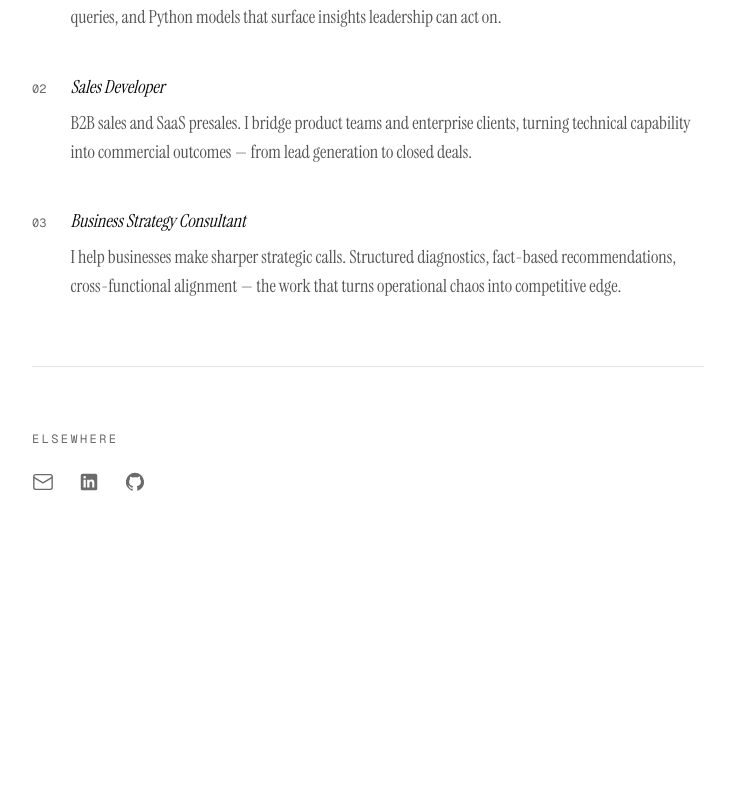
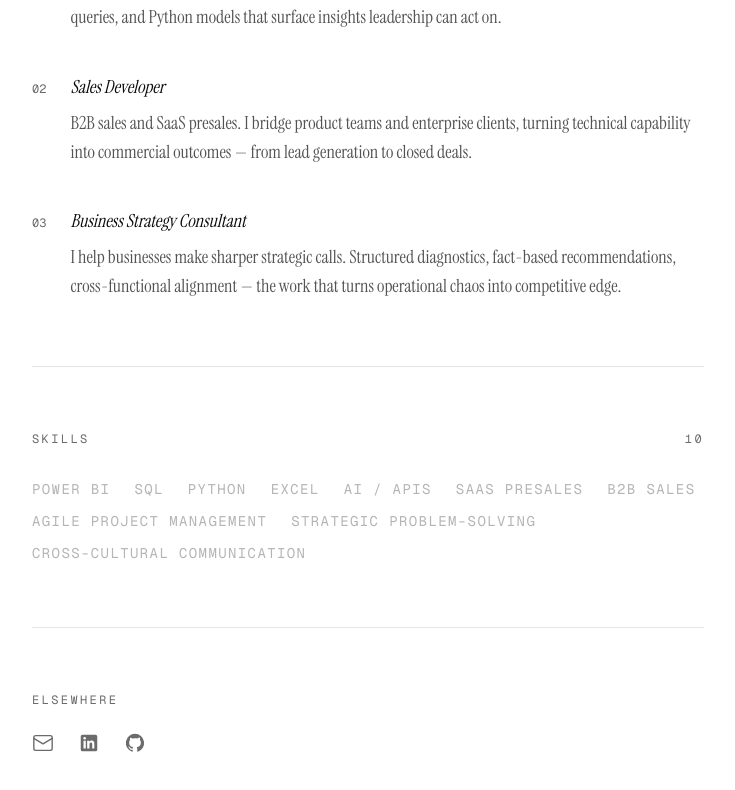
Before and after one commit to christianaquise-os/my-portfolio, a Next.js app: page / in a window 1280 px wide. Shown: the part 944-1734 px from the top of the page, without its empty margins (272-1007 px from the left). Before the commit the page ends 1565 px from the top, so only its background shows below. Built offline with nearby package versions, Linux system fonts and the light colour scheme.

Commit message:
Add Skills section with hover-to-bold interaction

```diff
--- a/app/page.tsx
+++ b/app/page.tsx
@@ -33,6 +33,19 @@ const translations = {
           "I help businesses make sharper strategic calls. Structured diagnostics, fact-based recommendations, cross-functional alignment — the work that turns operational chaos into competitive edge.",
       },
     ],
+    skillsHeader: "Skills",
+    skills: [
+      "Power BI",
+      "SQL",
+      "Python",
+      "Excel",
+      "AI / APIs",
+      "SaaS Presales",
+      "B2B Sales",
+      "Agile Project Management",
+      "Strategic Problem-Solving",
+      "Cross-Cultural Communication",
+    ],
     contactHeader: "Elsewhere",
     emailLabel: "Email",
     linkedinLabel: "LinkedIn",
@@ -67,6 +80,19 @@ const translations = {
         description:
           "Ayudo a las empresas a tomar decisiones estratégicas más afiladas. Diagnósticos estructurados, recomendaciones basadas en hechos, alineación interfuncional — el trabajo que convierte el caos operativo en ventaja competitiva.",
       },
+    ],
+    skillsHeader: "Habilidades",
+    skills: [
+      "Power BI",
+      "SQL",
+      "Python",
+      "Excel",
+      "AI / APIs",
+      "Preventa SaaS",
+      "Ventas B2B",
+      "Gestión Ágil de Proyectos",
+      "Resolución Estratégica",
+      "Comunicación Intercultural",
     ],
     contactHeader: "También en",
     emailLabel: "Correo",
@@ -159,7 +185,7 @@ export default function Home() {
           {t.description}
         </p>
 
-        {/* Quote — subtle, inline pull-quote style */}
+        {/* Quote */}
         <figure
           className="reveal mt-10 border-l border-border pl-5"
           style={{ animationDelay: "500ms" }}
@@ -201,8 +227,31 @@ export default function Home() {
           style={{ animationDelay: "800ms" }}
         />
 
-        {/* Contact — icons */}
+        {/* Skills */}
         <section className="reveal" style={{ animationDelay: "900ms" }}>
+          <div className="flex items-baseline justify-between font-[family-name:var(--font-mono)] text-xs uppercase tracking-[0.2em] text-muted">
+            <span>{t.skillsHeader}</span>
+            <span>{String(t.skills.length).padStart(2, "0")}</span>
+          </div>
+          <ul className="mt-8 flex flex-wrap gap-x-6 gap-y-3 font-[family-name:var(--font-mono)] text-sm uppercase tracking-[0.1em]">
+            {t.skills.map((skill) => (
+              <li
+                key={skill}
+                className="text-foreground/30 font-normal hover:text-foreground hover:font-semibold transition-all duration-300 cursor-default"
+              >
+                {skill}
+              </li>
+            ))}
+          </ul>
+        </section>
+
+        <hr
+          className="reveal my-16 border-t border-border"
+          style={{ animationDelay: "1000ms" }}
+        />
+
+        {/* Contact */}
+        <section className="reveal" style={{ animationDelay: "1100ms" }}>
           <div className="font-[family-name:var(--font-mono)] text-xs uppercase tracking-[0.2em] text-muted">
             {t.contactHeader}
           </div>
@@ -265,8 +314,6 @@ function Role({
   );
 }
 
-/* ----- icons ----- */
-
 function EmailIcon() {
   return (
     <svg
```
Also changed, not shown: 2 other files (tests, documents, lock files or other folders).
